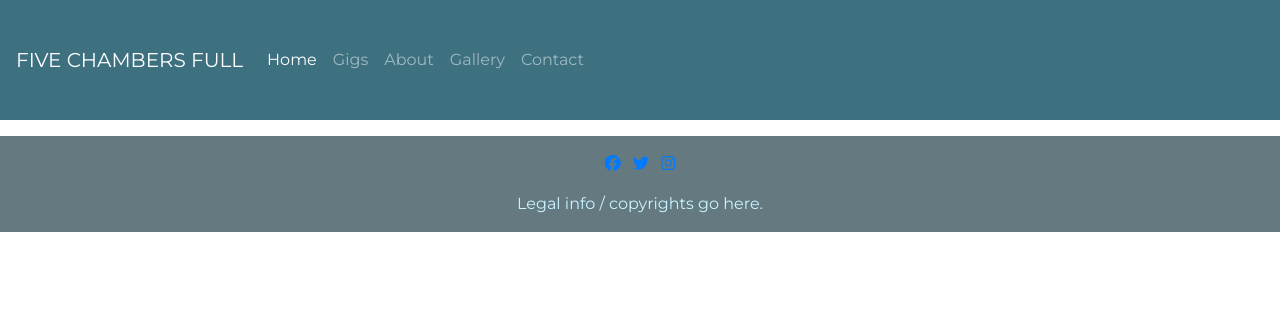
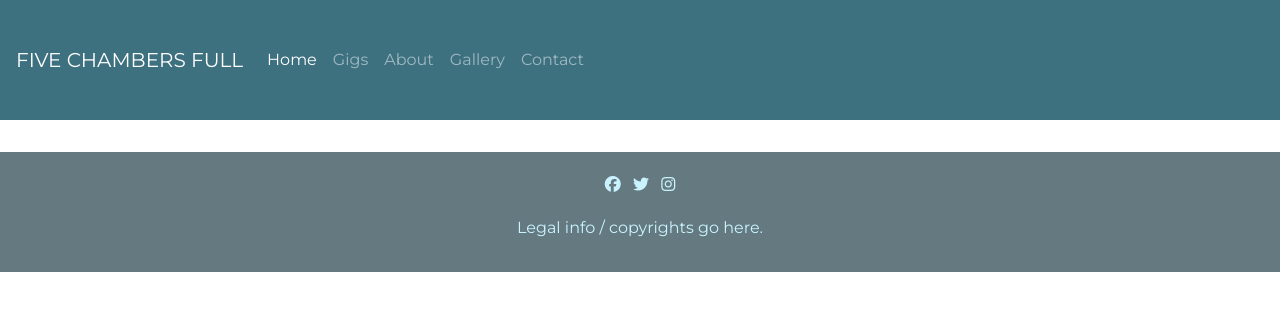
Before and after one commit to Code-Institute-Submissions/uxd-milestone-project, a plain HTML site: page index.html in a window 1280 px wide. Drawn offline with nearby package versions, Linux system fonts and the light colour scheme.

Commit message:
Began adding CSS Styling to nav and footer.

```diff
--- a/assets/css/style.css
+++ b/assets/css/style.css
@@ -1,4 +1,5 @@
 @import url('https://fonts.googleapis.com/css2?family=Montserrat:ital@0;1&family=Roboto+Slab:wght@300;400;700&display=swap');
+
 
 body {
     font-family: 'Montserrat', sans-serif;
@@ -8,15 +9,31 @@ h1 {
     font-family: 'Roboto Slab', sans-serif;
 }
 
-nav {
-    height: 15vh;
-    background-color: #3e7180;
+section {
+    padding: 1rem;
 }
 
+/*------------------------------- Nav -------------------------------*/
+
+nav {
+    min-height: 120px;
+    background-color: #3e7180;
+    padding: 10px, 20px;
+}
+
+
+/*------------------------------- Footer -------------------------------*/
+
 footer {
-    margin-top: 1rem;
+    height: 15vh;
     text-align: center;
     background-color: #657a80;
     padding-top: 1rem;
     color: #C9F3FF;
+    font-size: 1rem;
 }
+
+.social-links i {
+    color: #C9F3FF;
+    line-height: 2rem;
+}
```
